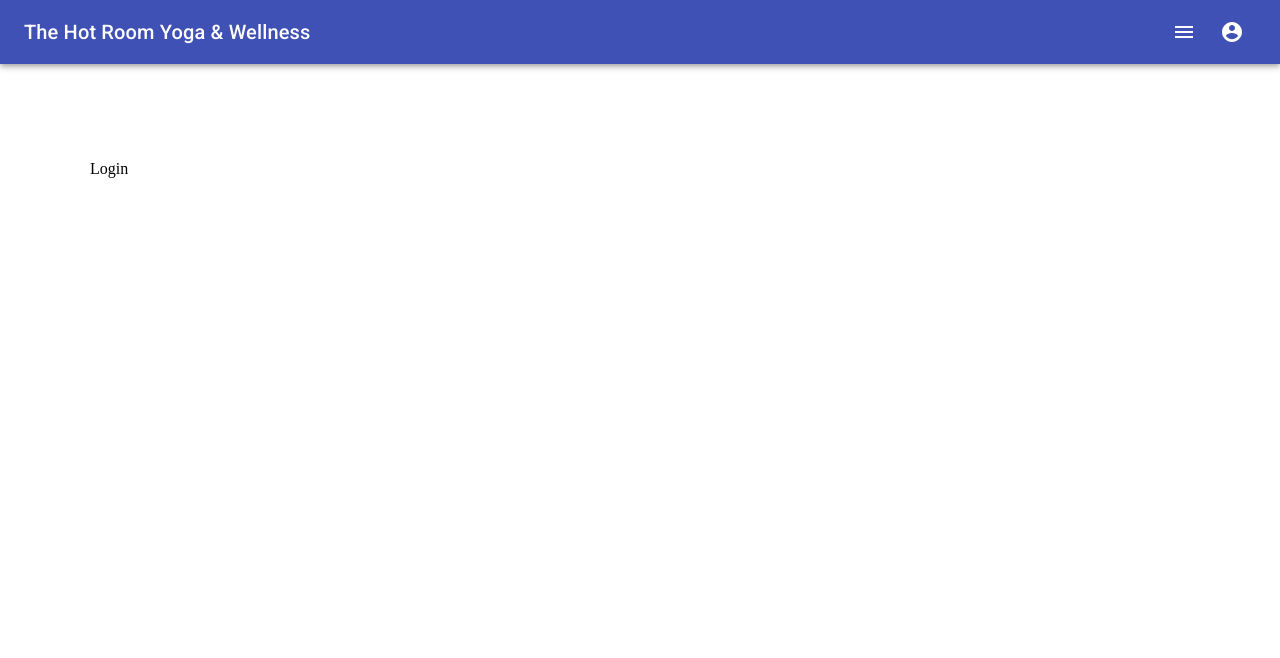
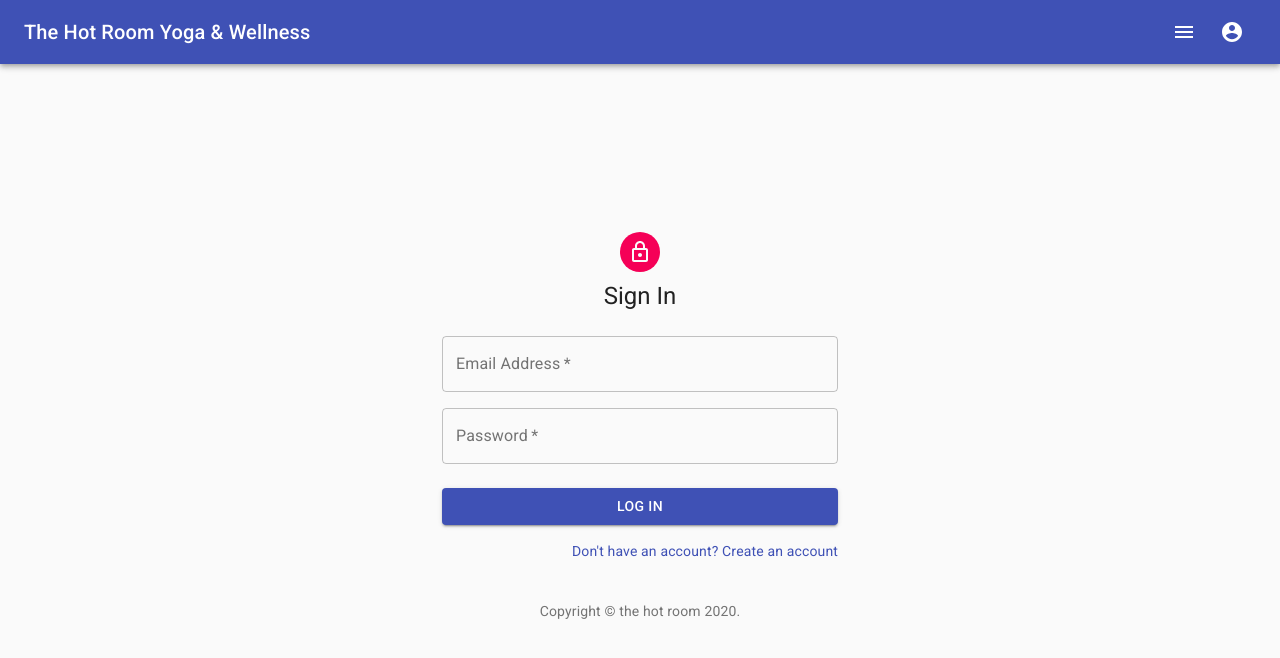
Before and after one commit to Mday1313/the-hot-room, a React (Create React App) app in the folder client/: page /login in a window 1280 px wide. Shown: the top 658 px of the page. Built offline with nearby package versions, Linux system fonts and the light colour scheme.

Commit message:
alert reducer and redux complete

```diff
--- a/client/package.json
+++ b/client/package.json
@@ -17,8 +17,10 @@
     "react-redux": "^7.2.1",
     "react-router-dom": "^5.2.0",
     "react-scripts": "4.0.0",
+    "redux": "^4.0.5",
     "redux-devtools-extension": "^2.13.8",
     "redux-thunk": "^2.3.0",
+    "uuid": "^8.3.1",
     "web-vitals": "^0.2.4"
   },
   "scripts": {
@@ -45,5 +47,5 @@
       "last 1 safari version"
     ]
   },
-  "proxy": "http://localhost:5000"
+  "proxy": "localhost:5000"
 }
--- a/client/src/App.css
+++ b/client/src/App.css
@@ -1,3 +1,12 @@
+/* Global Styles */
+:root {
+    --primary-color: #17a2b8;
+    --dark-color: #343a40;
+    --light-color: #f4f4f4;
+    --danger-color: #dc3545;
+    --success-color: #28a745;
+  }
+
 .container {
     max-width: 1100px;
     margin: auto;
@@ -6,3 +15,60 @@
     margin-top: 6rem;
     margin-bottom: 3rem;
   }
+
+  .alert {
+    padding: 0.8rem;
+    margin: 1rem 0;
+    opacity: 0.9;
+    background: var(--light-color);
+    color: #333;
+  }
+
+  .btn-primary,
+.bg-primary,
+.badge-primary,
+.alert-primary {
+  background: var(--primary-color);
+  color: #fff;
+}
+
+.btn-light,
+.bg-light,
+.badge-light,
+.alert-light {
+  background: var(--light-color);
+  color: #333;
+}
+
+.btn-dark,
+.bg-dark,
+.badge-dark,
+.alert-dark {
+  background: var(--dark-color);
+  color: #fff;
+}
+
+.btn-danger,
+.bg-danger,
+.badge-danger,
+.alert-danger {
+  background: var(--danger-color);
+  color: #fff;
+}
+
+.btn-success,
+.bg-success,
+.badge-success,
+.alert-success {
+  background: var(--success-color);
+  color: #fff;
+}
+
+.btn-white,
+.bg-white,
+.badge-white,
+.alert-white {
+  background: #fff;
+  color: #333;
+  border: #ccc solid 1px;
+}
--- a/client/src/App.js
+++ b/client/src/App.js
@@ -6,13 +6,21 @@ import Navbar from './components/layout/Navbar';
 import Home from './pages/landing/Home';
 import Register from './components/auth/Register';
 import Login from './components/auth/Login';
+import Alert from './components/layout/Alert';
+// REDUX
+import { Provider } from 'react-redux';
+import store from './store';
+
+import './App.css';
 
 const App = () =>
+  <Provider store={store}>
     <Router>
       <Fragment>
         <Navbar />
         <Route exact path="/" component={ Home } />
         <section className="container">
+          <Alert />
           <Switch>
             <Route exact path="/register" component={ Register } />
             <Route exact path="/login" component={ Login } />
@@ -21,6 +29,6 @@ const App = () =>
 
       </Fragment>
     </Router>
-
+  </Provider>
 
 export default App;
--- /dev/null
+++ b/client/src/actions/alert.js
@@ -0,0 +1,14 @@
+import { v4 as uuidv4 } from 'uuid';
+import { SET_ALERT, REMOVE_ALERT } from './types';
+
+export const setAlert = (msg, alertType) => dispatch => {
+   const id = uuidv4();
+
+   dispatch({
+       type: SET_ALERT,
+       payload: { msg, alertType, id }
+   });
+
+   setTimeout(()=> dispatch({ type: REMOVE_ALERT, payload: id }), 5000);
+
+}
--- /dev/null
+++ b/client/src/actions/types.js
@@ -0,0 +1,4 @@
+// Setting and consolidating Constants to use throughout App
+
+export const SET_ALERT = 'SET_ALERT';
+export const REMOVE_ALERT = 'REMOVE_ALERT';
--- a/client/src/components/auth/Login.js
+++ b/client/src/components/auth/Login.js
@@ -1,11 +1,132 @@
-import React from 'react'
+import React, {useState } from 'react';
+import Avatar from '@material-ui/core/Avatar';
+import Button from '@material-ui/core/Button';
+import CssBaseline from '@material-ui/core/CssBaseline';
+import TextField from '@material-ui/core/TextField';
+import Link from '@material-ui/core/Link';
+import Grid from '@material-ui/core/Grid';
+import Box from '@material-ui/core/Box';
+import LockOutlinedIcon from '@material-ui/icons/LockOutlined';
+import Typography from '@material-ui/core/Typography';
+import { makeStyles } from '@material-ui/core/styles';
+import Container from '@material-ui/core/Container';
 
-const Login = () => {
-    return (
-        <div>
-            Login
-        </div>
-    )
+
+function Copyright() {
+  return (
+    <Typography variant="body2" color="textSecondary" align="center">
+      {'Copyright © '}
+      <Link color="inherit" href="https://material-ui.com/">
+        the hot room
+      </Link>{' '}
+      {new Date().getFullYear()}
+      {'.'}
+    </Typography>
+  );
 }
 
-export default Login;
+const useStyles = makeStyles((theme) => ({
+  paper: {
+    marginTop: theme.spacing(8),
+    display: 'flex',
+    flexDirection: 'column',
+    alignItems: 'center',
+  },
+  avatar: {
+    margin: theme.spacing(1),
+    backgroundColor: theme.palette.secondary.main,
+  },
+  form: {
+    width: '100%', // Fix IE 11 issue.
+    marginTop: theme.spacing(3),
+  },
+  submit: {
+    margin: theme.spacing(3, 0, 2),
+  },
+}));
+
+export default function Login() {
+  const classes = useStyles();
+
+  const [formData, setFormData] = useState({
+      email: '',
+      password: '',
+  });
+
+  const { email, password } = formData;
+
+  const onChange = e => setFormData({ ...formData, [e.target.name]: e.target.value });
+
+  const onSubmit = async e => {
+      e.preventDefault();
+      if(password && email) {
+        console.log('Logging in');
+
+      }
+  }
+
+  return (
+    <Container component="main" maxWidth="xs">
+      <CssBaseline />
+      <div className={classes.paper}>
+        <Avatar className={classes.avatar}>
+          <LockOutlinedIcon />
+        </Avatar>
+        <Typography component="h1" variant="h5">
+          Sign In
+        </Typography>
+        <form className={classes.form} noValidate onSubmit={e => onSubmit(e)}>
+          <Grid container spacing={2}>
+            <Grid item xs={12}>
+              <TextField
+                variant="outlined"
+                required
+                fullWidth
+                id="email"
+                label="Email Address"
+                name="email"
+                value={email}
+                onChange={e => onChange(e)}
+                autoComplete="email"
+              />
+            </Grid>
+            <Grid item xs={12}>
+              <TextField
+                variant="outlined"
+                required
+                fullWidth
+                name="password"
+                value={password}
+                onChange={e => onChange(e)}
+                label="Password"
+                type="password"
+                id="password"
+                minLength='6'
+                autoComplete="current-password"
+              />
+            </Grid>
+          </Grid>
+          <Button
+            type="submit"
+            fullWidth
+            variant="contained"
+            color="primary"
+            className={classes.submit}
+          >
+            Log In
+          </Button>
+          <Grid container justify="flex-end">
+            <Grid item>
+              <Link href='/register' variant="body2">
+                Don't have an account? Create an account
+              </Link>
+            </Grid>
+          </Grid>
+        </form>
+      </div>
+      <Box mt={5}>
+        <Copyright />
+      </Box>
+    </Container>
+  );
+}
--- a/client/src/components/auth/Register.js
+++ b/client/src/components/auth/Register.js
@@ -1,4 +1,7 @@
-import React, {useState } from 'react';
+import React, { useState } from 'react';
+import { connect } from 'react-redux';
+import { setAlert } from '../../actions/alert';
+import PropTypes from 'prop-types';
 import Avatar from '@material-ui/core/Avatar';
 import Button from '@material-ui/core/Button';
 import CssBaseline from '@material-ui/core/CssBaseline';
@@ -12,7 +15,7 @@ import LockOutlinedIcon from '@material-ui/icons/LockOutlined';
 import Typography from '@material-ui/core/Typography';
 import { makeStyles } from '@material-ui/core/styles';
 import Container from '@material-ui/core/Container';
-import axios from 'axios';
+
 
 function Copyright() {
   return (
@@ -47,7 +50,7 @@ const useStyles = makeStyles((theme) => ({
   },
 }));
 
-export default function Register() {
+const Register = ({ setAlert }) => {
   const classes = useStyles();
 
   const [formData, setFormData] = useState({
@@ -64,29 +67,10 @@ export default function Register() {
   const onSubmit = async e => {
       e.preventDefault();
       if(password !== password2) {
-        console.log('Passwords do not match');
+        setAlert('Passwords do not match', 'danger');
 
       } else {
-        const newUser = {
-            name,
-            email,
-            password
-        }
-
-        try {
-            const config = {
-                headers: {
-                    'Content-Type': 'application/json'
-                }
-            }
-
-            const body = JSON.stringify(newUser);
-
-            const res = await axios.post('/api/users', body, config);
-            console.log(res.data);
-        } catch (err) {
-            console.error(err.response.data);
-        }
+        console.log('Success')
       }
   }
 
@@ -102,18 +86,6 @@ export default function Register() {
         </Typography>
         <form className={classes.form} noValidate onSubmit={e => onSubmit(e)}>
           <Grid container spacing={2}>
-            {/* <Grid item xs={12} sm={6}>
-              <TextField
-                autoComplete="fname"
-                name="firstName"
-                variant="outlined"
-                required
-                fullWidth
-                id="firstName"
-                label="First Name"
-                autoFocus
-              />
-            </Grid> */}
             <Grid item xs={12}>
               <TextField
                 variant="outlined"
@@ -202,3 +174,9 @@ export default function Register() {
     </Container>
   );
 }
+
+Register.propTypes = {
+    setAlert: PropTypes.func.isRequired,
+}
+
+export default connect(null, {setAlert})(Register);
--- /dev/null
+++ b/client/src/components/layout/Alert.js
@@ -0,0 +1,23 @@
+import React from 'react'
+import PropTypes from 'prop-types'
+import { connect } from 'react-redux';
+
+
+
+const Alert = ({ alerts }) =>
+
+  alerts.map((alert) => (
+    <div key={alert.id} className={`alert alert-${alert.alertType}`}>
+      {alert.msg}
+    </div>
+  ));
+
+Alert.propTypes = {
+  alerts: PropTypes.array.isRequired
+};
+
+const mapStateToProps = (state) => ({
+  alerts: state.alert
+});
+
+export default connect(mapStateToProps)(Alert);
--- a/client/src/index.js
+++ b/client/src/index.js
@@ -1,7 +1,7 @@
 import React from 'react';
 import ReactDOM from 'react-dom';
 import 'normalize.css';
-import './App.css';
+
 import App from './App';
 
 
--- /dev/null
+++ b/client/src/reducers/alert.js
@@ -0,0 +1,18 @@
+import { SET_ALERT, REMOVE_ALERT } from '../actions/types';
+const initialState = [];
+
+
+
+export default function(state = initialState, action) {
+    // destructure to pull value out of action
+    const { type, payload } = action;
+
+    switch(type){
+        case SET_ALERT:
+            return [...state, payload];
+        case REMOVE_ALERT:
+            return state.filter(alert => alert.id !== payload);
+        default:
+            return state;
+    }
+}
--- /dev/null
+++ b/client/src/reducers/index.js
@@ -0,0 +1,6 @@
+import { combineReducers } from 'redux';
+import alert from './alert';
+
+export default combineReducers({
+    alert
+});
--- /dev/null
+++ b/client/src/store.js
@@ -0,0 +1,16 @@
+import { createStore, applyMiddleware } from 'redux';
+import { composeWithDevTools } from 'redux-devtools-extension';
+import thunk from 'redux-thunk';
+import rootReducer from './reducers';
+
+const initialState = {};
+
+const middleware = [thunk];
+
+const store = createStore(
+    rootReducer,
+    initialState,
+    composeWithDevTools(applyMiddleware(...middleware))
+);
+
+export default store;
```
Also changed, not shown: 1 other file (tests, documents, lock files or other folders).
